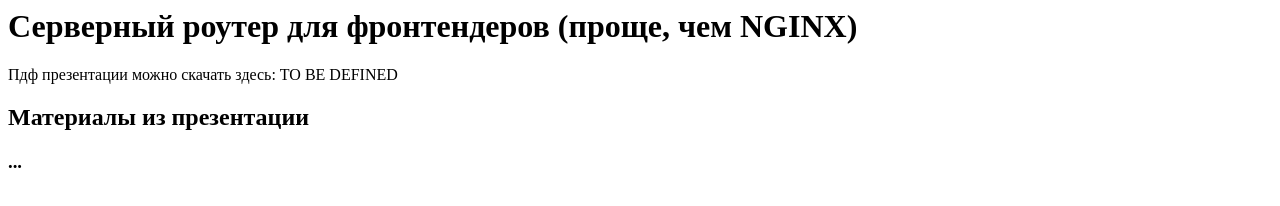
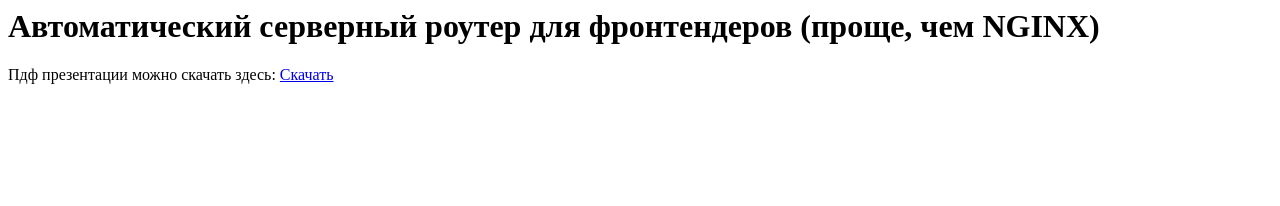
Before and after one commit to yepstepz/yepstepz.io, a plain HTML site: page conf/holy-js-2020-june/index.html in a window 1280 px wide. Drawn offline with Linux system fonts and the light colour scheme.

Commit message:
fix(conf): fix links

```diff
--- a/conf/holy-js-2020-june/index.html
+++ b/conf/holy-js-2020-june/index.html
@@ -7,13 +7,10 @@
     <title>Серверный роутер для фронтендеров (проще, чем NGINX) – HolyJS 2020 June | yepstepz.io </title>
 </head>
 <body>
-    <h1>Серверный роутер для фронтендеров (проще, чем NGINX)</h1>
+    <h1>Автоматический серверный роутер для фронтендеров (проще, чем NGINX)</h1>
     <p>
         Пдф презентации можно скачать здесь:
-        TO BE DEFINED
-        <!--<a href="documents/holyjs2020june.pdf" download>Скачать</a>-->
+        <a href="/documents/holyjs2020june.pdf" download>Скачать</a>
     </p>
-    <h2>Материалы из презентации</h2>
-    <h3>...</h3>
 </body>
 </html>
```
Also changed, not shown: conf/holy-js-2019-nov/index.html (+1 -1 lines).
